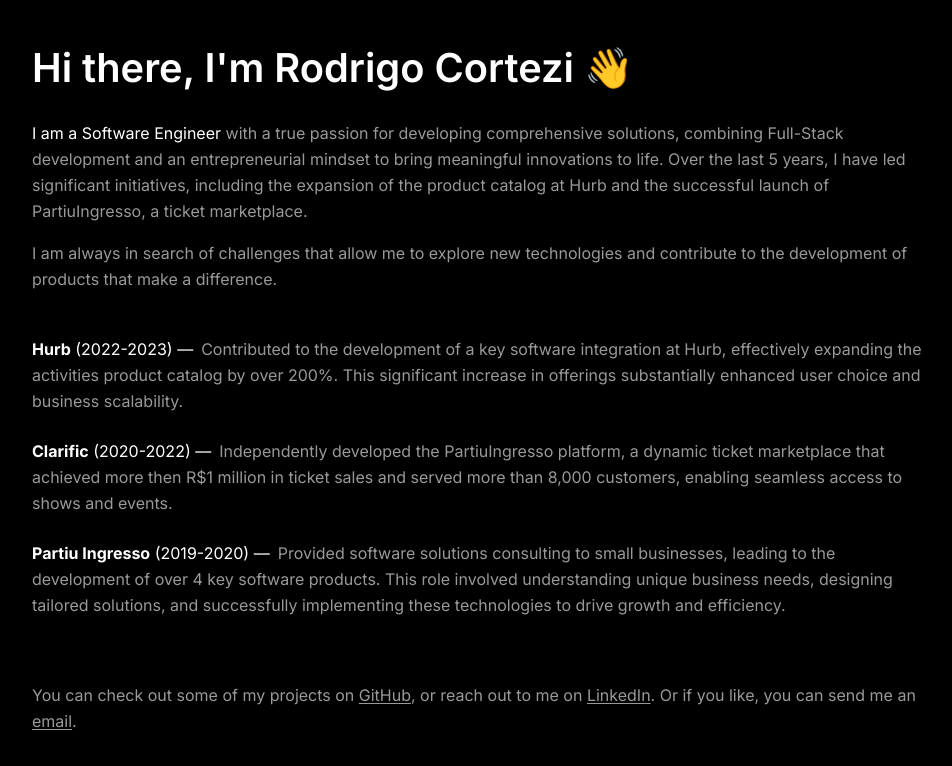
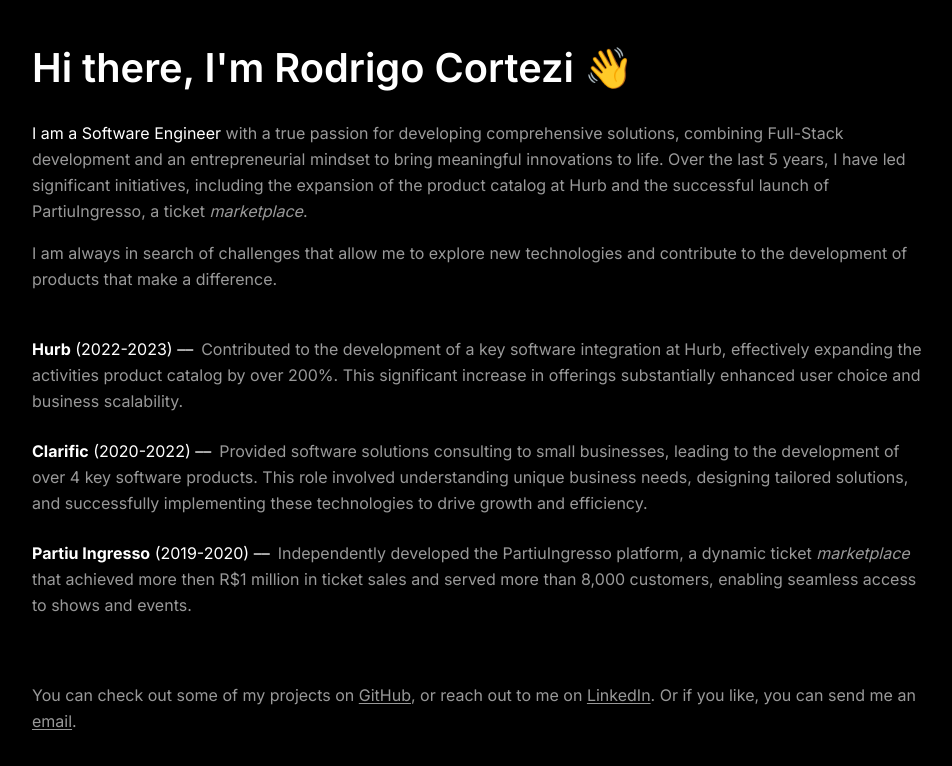
Before and after one commit to rodrigovcortezi/rodrigocortezi.com, a Next.js app: page /en in a window 1280 px wide. Shown: the top 766 px of the page, without its empty margins (160-1112 px from the left). Built offline with nearby package versions, Linux system fonts and the light colour scheme.

Commit message:
chore(i18n): change messages

```diff
--- a/messages/en.json
+++ b/messages/en.json
@@ -2,7 +2,7 @@
   "Index": {
     "title": "Hi there, I'm <name>Rodrigo Cortezi</name> 👋",
     "about": {
-      "paragraph1": "<greeting>I am a Software Engineer</greeting> with a true passion for developing comprehensive solutions, combining Full-Stack development and an entrepreneurial mindset to bring meaningful innovations to life. Over the last 5 years, I have led significant initiatives, including the expansion of the product catalog at Hurb and the successful launch of PartiuIngresso, a ticket marketplace.",
+      "paragraph1": "<greeting>I am a Software Engineer</greeting> with a true passion for developing comprehensive solutions, combining Full-Stack development and an entrepreneurial mindset to bring meaningful innovations to life. Over the last 5 years, I have led significant initiatives, including the expansion of the product catalog at Hurb and the successful launch of PartiuIngresso, a ticket <i>marketplace</i>.",
       "paragraph2": "I am always in search of challenges that allow me to explore new technologies and contribute to the development of products that make a difference."
     },
     "experiences": {
@@ -20,7 +20,7 @@
           "start": "2020",
           "end": "2022"
         },
-        "description": "Independently developed the PartiuIngresso platform, a dynamic ticket marketplace that achieved more then R$1 million in ticket sales and served more than 8,000 customers, enabling seamless access to shows and events."
+        "description": "Provided software solutions consulting to small businesses, leading to the development of over 4 key software products. This role involved understanding unique business needs, designing tailored solutions, and successfully implementing these technologies to drive growth and efficiency."
       },
       "partiuingresso": {
         "company": "Partiu Ingresso",
@@ -28,7 +28,7 @@
           "start": "2019",
           "end": "2020"
         },
-        "description": "Provided software solutions consulting to small businesses, leading to the development of over 4 key software products. This role involved understanding unique business needs, designing tailored solutions, and successfully implementing these technologies to drive growth and efficiency."
+        "description": "Independently developed the PartiuIngresso platform, a dynamic ticket <i>marketplace</i> that achieved more then R$1 million in ticket sales and served more than 8,000 customers, enabling seamless access to shows and events."
       }
     },
     "contact": "You can check out some of my projects on <github></github>, or reach out to me on <linkedin></linkedin>. Or if you like, you can send me an <email></email>."
--- a/messages/pt-BR.json
+++ b/messages/pt-BR.json
@@ -2,7 +2,7 @@
   "Index": {
     "title": "Olá, eu sou <name>Rodrigo Cortezi</name> 👋",
     "about": {
-      "paragraph1": "<greeting>Eu sou Engenheiro de Software</greeting> com uma verdadeira paixão por desenvolver soluções completas, combinando o desenvolvimento Full-Stack e uma visão empreendedora para trazer à vida inovações significativas. Nos útlimos 5 anos, estive à frente de iniciativas marcantes, incluindo a expansão do catálogo de produtos na Hurb e o lançamento bem-sucedido do PartiuIngresso, um marketplace de ingressos.",
+      "paragraph1": "<greeting>Eu sou Engenheiro de Software</greeting> com uma verdadeira paixão por desenvolver soluções completas, combinando o desenvolvimento Full-Stack e uma visão empreendedora para trazer à vida inovações significativas. Nos útlimos 5 anos, estive à frente de iniciativas marcantes, incluindo a expansão do catálogo de produtos na Hurb e o lançamento bem-sucedido do PartiuIngresso, um <i>marketplace</i> de ingressos.",
       "paragraph2": "Estou sempre em busca de desafios que me permitam explorar novas tecnologias e contribuir para o desenvolvimento de produtos que façam a diferença."
     },
     "experiences": {
@@ -28,7 +28,7 @@
           "start": "2019",
           "end": "2020"
         },
-        "description": "Desenvolvi de forma independente a plataforma PartiuIngresso, um marketplace de ingressos dinâmico que alcançou mais de R$1 milhão em vendas de ingressos e atendeu mais de 8.000 clientes, possibilitando um acesso adequado a shows e eventos."
+        "description": "Desenvolvi de forma independente a plataforma PartiuIngresso, um <i>marketplace</i> de ingressos dinâmico que alcançou mais de R$1 milhão em vendas de ingressos e atendeu mais de 8.000 clientes, possibilitando um acesso adequado a shows e eventos."
       }
     },
     "contact": "Você pode dar uma olhada em alguns dos meus projetos no <github></github>, ou me chamar no <linkedin></linkedin>. Ou se preferir, pode me mandar um <email></email>."
--- a/src/app/[locale]/page.tsx
+++ b/src/app/[locale]/page.tsx
@@ -40,6 +40,7 @@
                 greeting: (chunks) => (
                   <span className="text-white">{chunks}</span>
                 ),
+                i: (chunks) => <i>{chunks}</i>,
               })}
             </p>
             <p className="pt-4 leading-relaxed">{t('about.paragraph2')}</p>
@@ -76,7 +77,9 @@
                     t('experiences.partiuingresso.period.end'),
                   ]}
                 >
-                  {t('experiences.partiuingresso.description')}
+                  {t.rich('experiences.partiuingresso.description', {
+                    i: (chunks) => <i>{chunks}</i>,
+                  })}
                 </ExperienceParagraph>
               </li>
             </ul>
```
